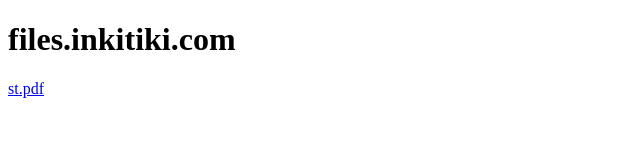
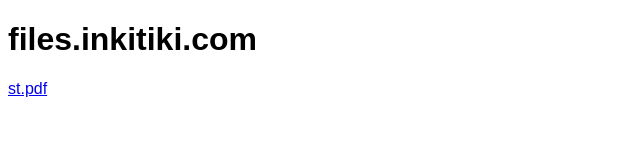
Before and after one commit to Inkitiki/files, a plain HTML site: page index.html in a window 1280 px wide. Shown: the whole page, without its empty margins (0-640 px from the left). Drawn offline with Linux system fonts and the light colour scheme.

Commit message:
Trigger rebuild.

```diff
--- a/index.html
+++ b/index.html
@@ -1,4 +1,8 @@
 <!doctype html>
+<style>
+html { font-family:sans-serif; }
+</style>
+
 <h1>files.inkitiki.com</h1>
 
 <a href="https://github.com/macp3o/files.inkitiki.com/blob/49ec2142a7b141a81c67ada00a34e1717756a510/st.pdf">st.pdf</a>
```
